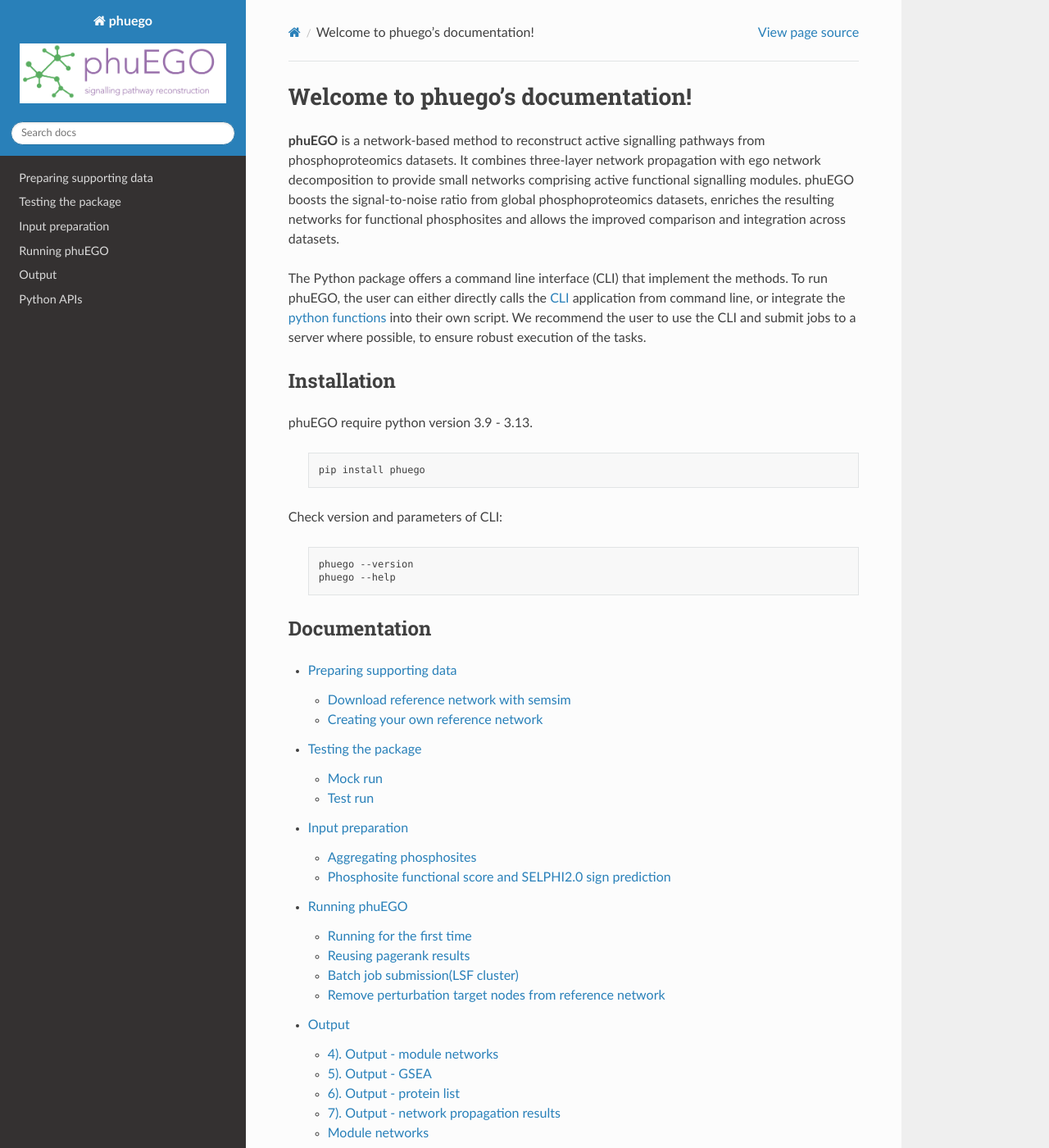
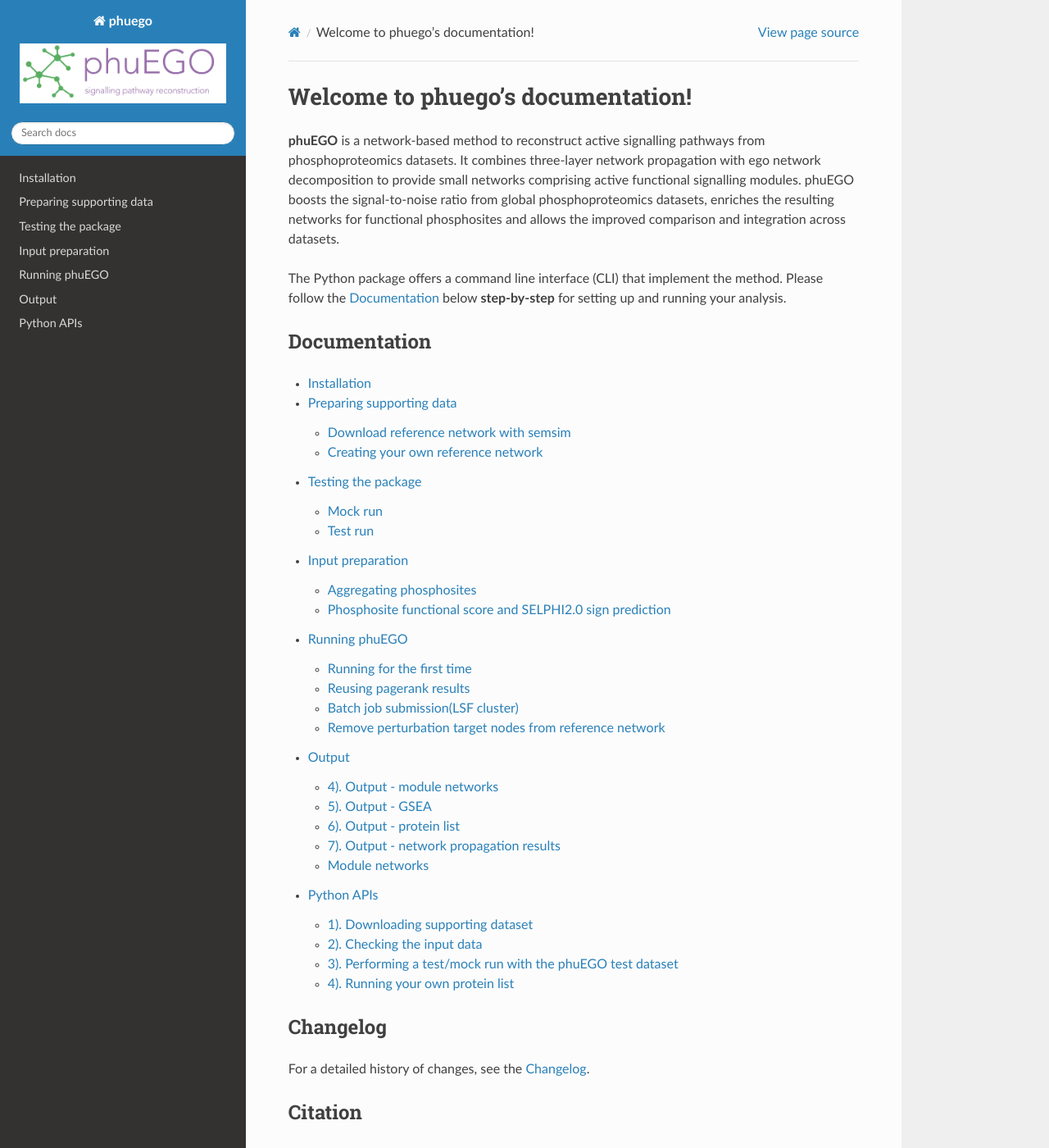
Before and after one commit to haoqichen20/phuego, a Sphinx documentation site: the page built from docs/source/index.rst, in a window 1280 px wide and 1400 px high. Shown: the whole window at 82% size. Built offline with Sphinx 7.4.7 and the Read the Docs theme 2.0.0, drawn with Linux system fonts in a browser that asks for light colours; some of the changed text lies outside the part shown.

Commit message:
finalized index.rst, make separate file for installation

```diff
--- a/docs/source/index.rst
+++ b/docs/source/index.rst
@@ -10,31 +10,11 @@ enriches the resulting networks for functional phosphosites and allows
 the improved comparison and integration across datasets.
 
 The Python package offers a command line interface (CLI) that implement
-the methods. To run phuEGO, the user can either directly calls the
-`CLI <#2-using-the-cli>`__ application from command line, or integrate
-the `python functions <#3-using-the-python-package>`__ into their own
-script. We recommend the user to use the CLI and submit jobs to a server
-where possible, to ensure robust execution of the tasks.
+the method. Please follow the :ref:`documentation` below **step-by-step** for
+setting up and running your analysis.
 
 
-Installation
-------------
-
-.. container::
-
-   phuEGO require python version 3.9 - 3.13.
-
-      .. code-block:: bash
-
-         pip install phuego
-
-   Check version and parameters of CLI:
-
-      .. code-block:: bash
-
-         phuego --version
-         phuego --help
-
+.. _documentation:
 
 Documentation
 -------------
@@ -42,6 +22,7 @@ Documentation
 .. toctree::
    :maxdepth: 2
 
+   installation
    support_data
    mock_test_run
    input_preparation
@@ -49,26 +30,9 @@ Documentation
    output
    usage_api
 
-Abbreviation
-------------
-
-CLI: command line interface
-
-semsim: semantic similarity
-
-
-Development
------------
-
-Future development
-~~~~~~~~~~~~~~~~~~
-
-phuEGO can be integrated into any phosphoproteomics analysis pipeline.
-It will eventually become available through NF-core/Nextflow for easier
-pipeline integration.
 
 Changelog
-~~~~~~~~~
+---------
 
 For a detailed history of changes, see the
 `Changelog <https://github.com/haoqichen20/phuego/blob/master/CHANGELOG.md>`__.
@@ -100,7 +64,7 @@ Please cite phuEGO if you use it in your analysis.
 
 
 Contributors
----------------
+------------
 
 The algorithm and initial scripts of phuEGO are developed by Girolamo
 Giudice (`@girolamogiudice <https://github.com/girolamogiudice>`__) and
```
Also changed, not shown: docs/source/installation.rst (added, +17 -0 lines).
